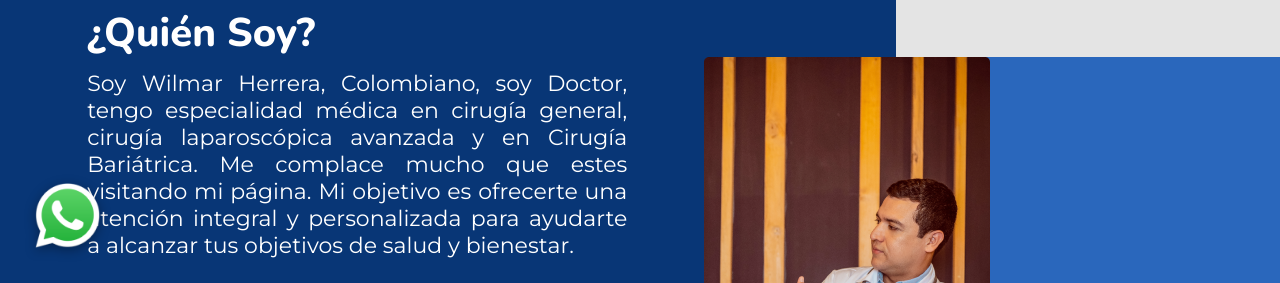
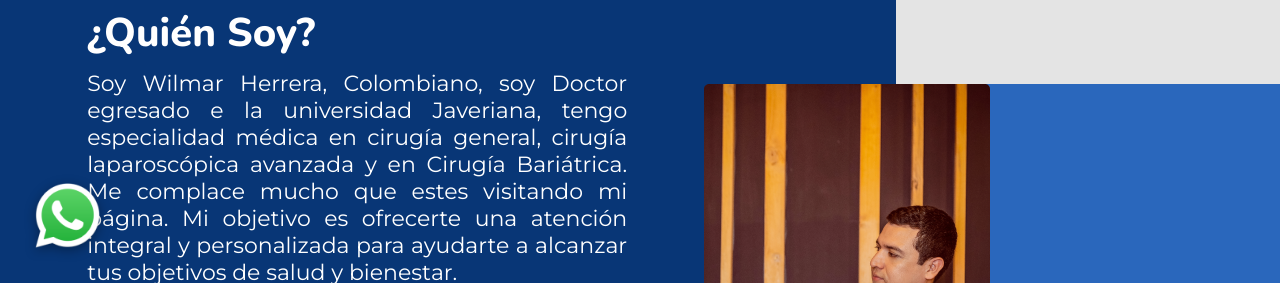
Before and after one commit to Camlo01/dr-herrera-website, a React (Vite) app: page /Quien-Soy in a window 1280 px wide. Shown: the part 517-800 px from the top of the page. Built offline with nearby package versions, Linux system fonts and the light colour scheme.

Commit message:
Improved content

```diff
--- a/src/pages/about/sections/aboutDoctor/AboutDoctor.jsx
+++ b/src/pages/about/sections/aboutDoctor/AboutDoctor.jsx
@@ -21,7 +21,7 @@ function AboutDoctorSection() {
 
                 <div className='container-body'>
                     <h3>¿Quién Soy?</h3>
-                    <p>Soy Wilmar Herrera, Colombiano, soy Doctor, tengo especialidad médica en cirugía general, cirugía laparoscópica avanzada y en Cirugía Bariátrica. Me complace mucho que estes visitando mi página. Mi objetivo es ofrecerte una atención integral y personalizada para ayudarte a alcanzar tus objetivos de salud y bienestar. </p>
+                    <p>Soy Wilmar Herrera, Colombiano, soy Doctor egresado e la universidad Javeriana, tengo especialidad médica en cirugía general, cirugía laparoscópica avanzada y en Cirugía Bariátrica. Me complace mucho que estes visitando mi página. Mi objetivo es ofrecerte una atención integral y personalizada para ayudarte a alcanzar tus objetivos de salud y bienestar. </p>
                     <p>Aprovecho para decirte que cuentas con mi apoyo, para compartirles todo mi conocimiento y asesoramiento profesional referente a la cirugía bariátrica. </p>
 
                     <div className='image'>
```
